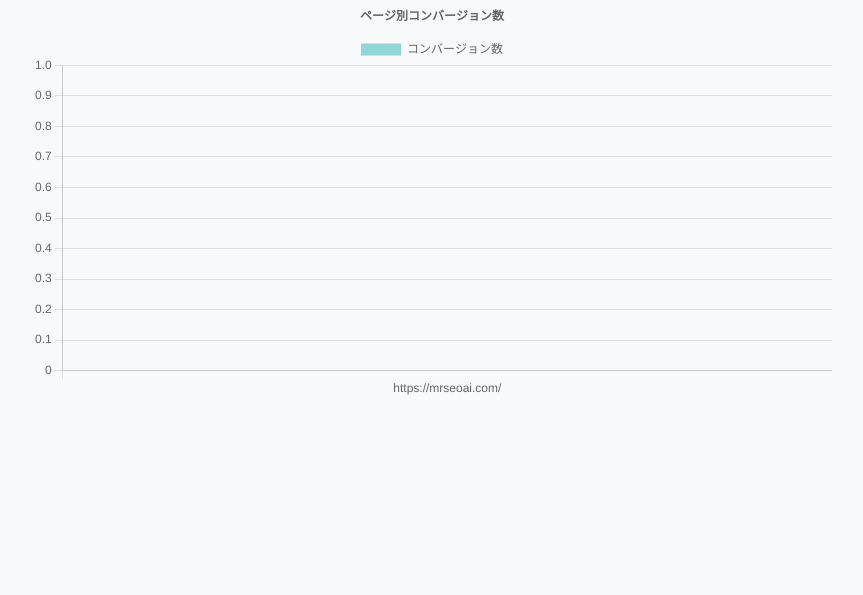
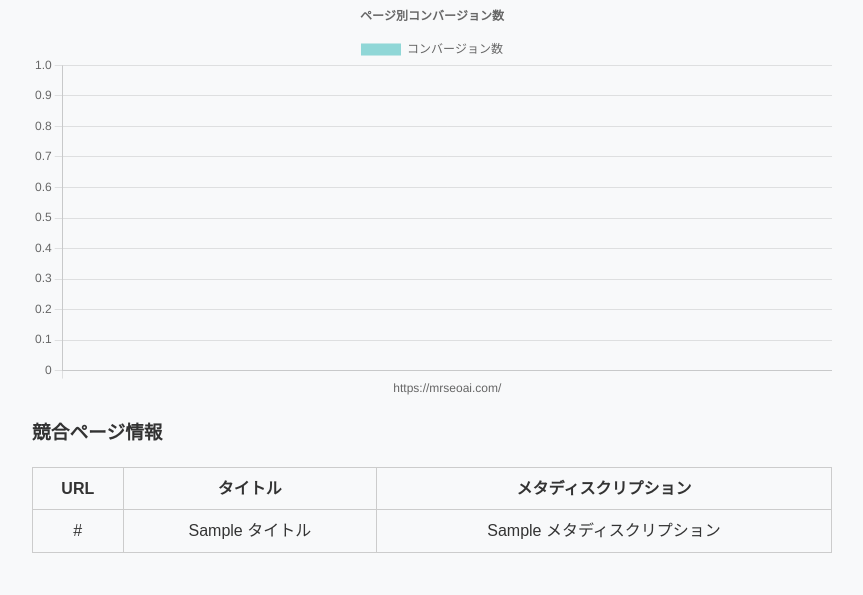
Before and after one commit to min151024/mrseoai, a Flask app: template templates/result.html in a window 1280 px wide. Shown: the part 205-800 px from the top of the page, without its empty margins (208-1071 px from the left). Run offline with Flask 3, Linux system fonts and the light colour scheme; the template is opened without the code that fills it: most values are stand-ins (such as "Sample title", 1, 10 or a date in 2020).

Commit message:
まとめて変更

```diff
--- a/app.py
+++ b/app.py
@@ -1,7 +1,6 @@
 from urllib.parse import urlparse
 from flask import Flask, request, render_template
 from main import process_seo_improvement
-
 
 app = Flask(__name__)
 
@@ -13,15 +12,20 @@ def to_domain_property(url):
 
 @app.route("/", methods=["GET", "POST"])
 def index():
-    result = None  # 初期状態では結果なし
     if request.method == "POST":
         input_url = request.form["url"]
         site_url = to_domain_property(input_url)
-        result = process_seo_improvement(site_url)  # ドメインプロパティ形式で渡す
-    return render_template("index.html", result_data=result)
-@app.route('/result')
-def show_result():
-    return render_template('result.html', site_url="（前回のURL）", table_html="（前回の表データ）")
+        result = process_seo_improvement(site_url)
+
+        return render_template(
+            "result.html",
+            table_html=result["table_html"],
+            chart_labels=result["chart_labels"],
+            chart_data=result["chart_data"],
+            competitors=result["competitors"]
+        )
+
+    return render_template("index.html")
 
 if __name__ == "__main__":
     app.run(host="0.0.0.0", port=10000, debug=True)
--- a/main.py
+++ b/main.py
@@ -8,7 +8,8 @@ from gsc_utils import get_search_console_service, fetch_gsc_data
 from sheet_utils import (
     get_spreadsheet,
     get_or_create_worksheet,
-    update_sheet
+    update_sheet,
+    write_competitor_data_to_sheet
 )
 
 SPREADSHEET_ID = '1Fpdb-3j89j7OkPmJXbdmSmFBaA6yj2ZB0AUBNvF6BQ4'
@@ -35,6 +36,16 @@ def process_seo_improvement(site_url):
     if df_this_week.empty:
         print("❌ 今週のGSCデータが空なので改善対象が選べません。")
         return "<p>今週のGSCデータが空です。</p>"
+
+    competitor_data = []
+    for url in top_urls:
+        info = get_meta_info_from_url(url)
+        competitor_data.append({
+            "URL": url,
+            "タイトル": info.get("title", ""),
+            "メタディスクリプション": info.get("description", "")
+        })
+
 
     ga_conversion_data = []
     for url in df_this_week["URL"].unique():
@@ -63,6 +74,7 @@ def process_seo_improvement(site_url):
 
     print("📤 スプレッドシートへの書き込みを開始します")
     update_sheet(sheet_result, merged_df.columns.tolist(), merged_df.values.tolist())
+    write_competitor_data_to_sheet(spreadsheet, competitor_data)
     print("✅ スプレッドシートに書き込みました。")
 
     worst_page = merged_df.sort_values(by='平均順位', ascending=False).iloc[0]
@@ -94,7 +106,7 @@ def process_seo_improvement(site_url):
 
     html_rows = ""
     for _, row in merged_df.iterrows():
-        html_rows += f"<tr><td>{row['URL']}</td><td>{row['クリック数']}</td><td>{row['表示回数']}</td><td>{row['CTR（%）']}</td><td>{row['平均順位']}</td><td>{row['コンバージョン数']}</td></tr>"
+       html_rows += f"<tr><td>{row['URL']}</td><td>{row['クリック数']}</td><td>{row['表示回数']}</td><td>{row['CTR（%）']}</td><td>{row['平均順位']}</td><td>{row['コンバージョン数']}</td></tr>"
 
     result_html = f"""
         <!DOCTYPE html>
@@ -150,7 +162,13 @@ def process_seo_improvement(site_url):
 
     print("✅ HTMLファイルに出力しました（グラフ付き）。")
 
-    return result_html
+    return {
+    "table_html": html_rows,
+    "chart_labels": merged_df["URL"].tolist(),
+    "chart_data": merged_df["コンバージョン数"].tolist(),
+    "competitors": competitor_data
+}
+
 
 if __name__ == "__main__":
     process_seo_improvement("sc-domain:mrseoai.com")
--- a/sheet_utils.py
+++ b/sheet_utils.py
@@ -28,3 +28,9 @@ def update_sheet(worksheet, headers, data):
     worksheet.append_row(headers)
     for row in data:
         worksheet.append_row(row)
+
+def write_competitor_data_to_sheet(spreadsheet, competitor_data):
+    worksheet = get_or_create_worksheet(spreadsheet, "競合分析")
+    headers = ["URL", "タイトル", "メタディスクリプション"]
+    values = [[c["URL"], c["タイトル"], c["メタディスクリプション"]] for c in competitor_data]
+    update_sheet(worksheet, headers, values)
--- a/templates/result.html
+++ b/templates/result.html
@@ -44,5 +44,20 @@
                     }
                 });
             </script>
+            <h3>競合ページ情報</h3>
+            <table>
+                <thead>
+                    <tr><th>URL</th><th>タイトル</th><th>メタディスクリプション</th></tr>
+                </thead>
+                <tbody>
+                    {% for c in competitors %}
+                        <tr>
+                            <td>{{ c.URL }}</td>
+                            <td>{{ c.タイトル }}</td>
+                            <td>{{ c.メタディスクリプション }}</td>
+                        </tr>
+                    {% endfor %}
+                </tbody>
+            </table>
         </body>
         </html>
```
